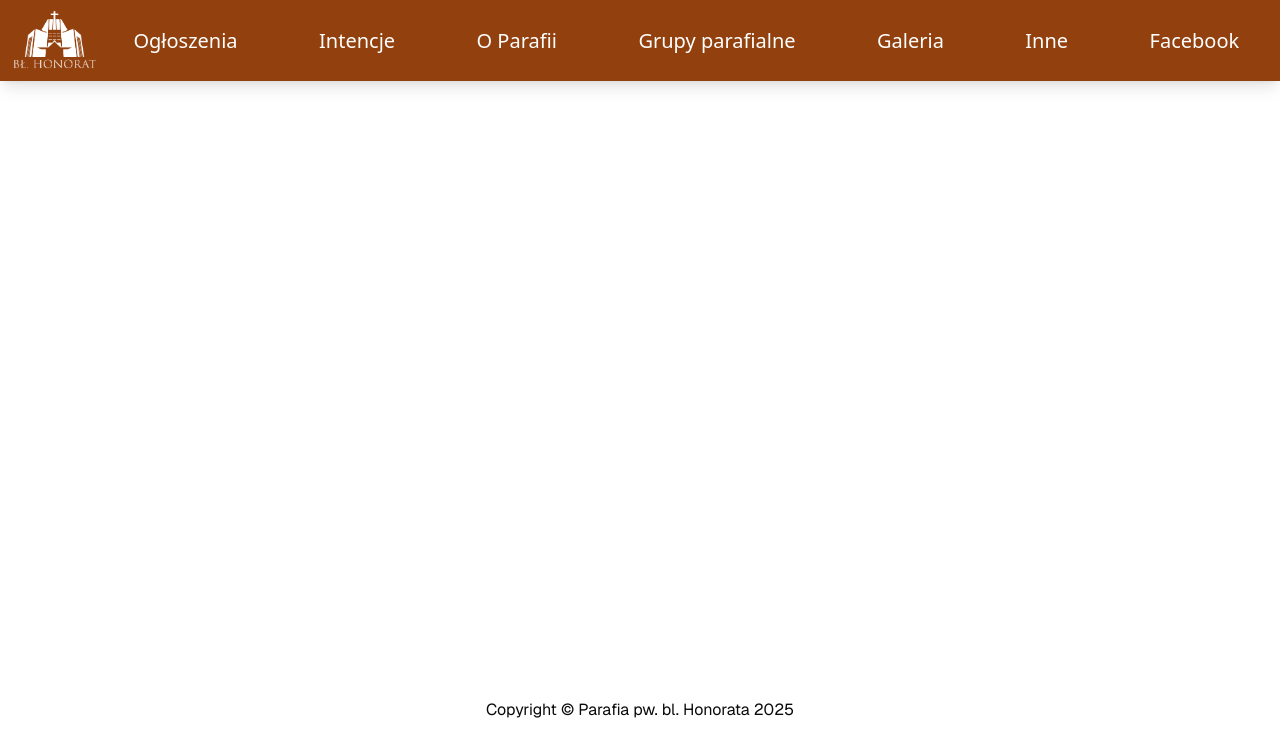
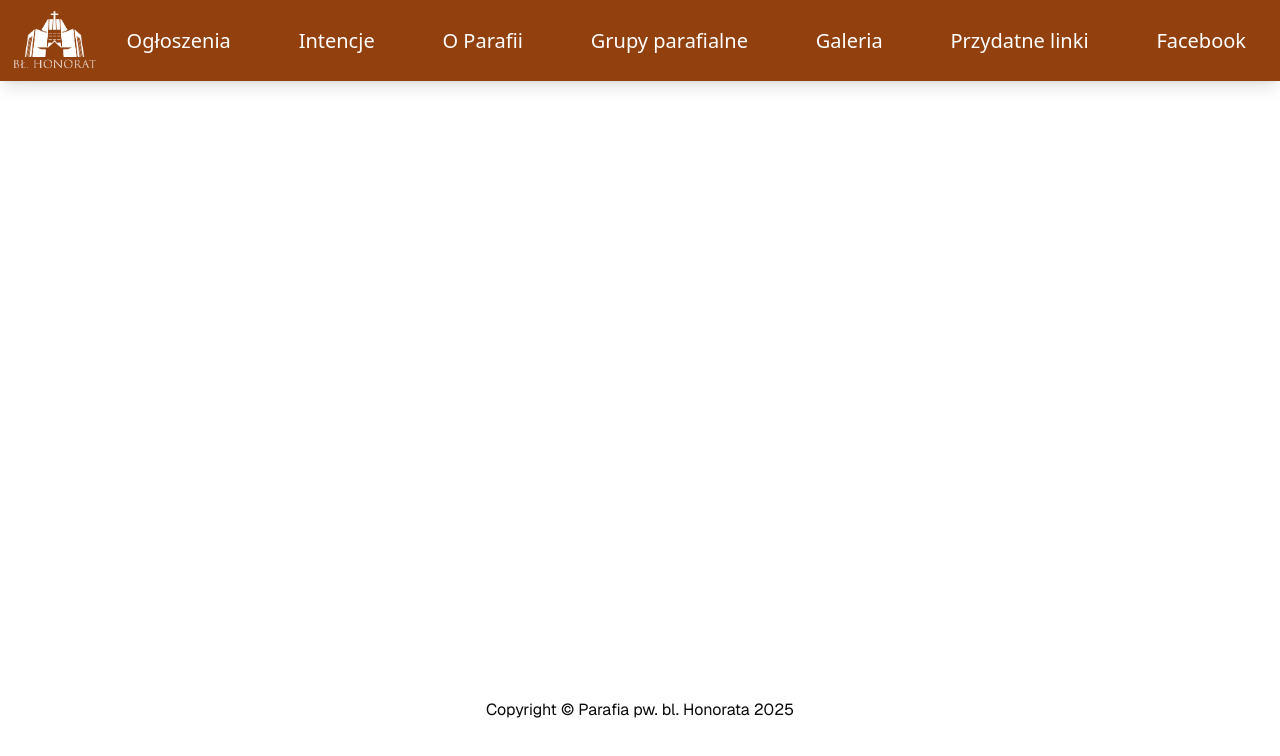
Before and after one commit to parafia-honorata/parish-page, a Next.js app: page / in a window 1280 px wide. Shown: the top 756 px of the page. Built offline with nearby package versions, Linux system fonts and the light colour scheme.

Commit message:
Fix navbar

```diff
--- a/app/layout.tsx
+++ b/app/layout.tsx
@@ -4,6 +4,7 @@ import "./globals.css";
 import Link from "next/link";
 import Image from "next/image";
 import LogoChurch from "./LogoChurch.png";
+import Navbar from "@/components/Navbar";
 
 const geistSans = Geist({
   variable: "--font-geist-sans",
@@ -31,36 +32,7 @@ export default function RootLayout({
         className={`${geistSans.variable} ${geistMono.variable} antialiased`}
       >
         <>
-          <nav className="fixed top-0 left-0 w-full p-2 shadow-lg bg-amber-800 text-xl">
-            <div className="container flex ">
-              <Link href={"/"}>
-                <Image src={LogoChurch} width={100} height={100} alt="logo" />
-              </Link>
-              <ul className="flex items-center space-x-4 text-white w-full justify-around">
-                <li className="hover:bg-amber-500 p-4 rounded-sm">
-                  <Link href="/">Ogłoszenia</Link>
-                </li>
-                <li className="hover:bg-amber-500 p-4 rounded-sm">
-                  <Link href="/">Intencje</Link>
-                </li>
-                <li className="hover:bg-amber-500 p-4 rounded-sm">
-                  <Link href="/">O Parafii</Link>
-                </li>
-                <li className="hover:bg-amber-500 p-4 rounded-sm">
-                  <Link href="/">Grupy parafialne</Link>
-                </li>
-                <li className="hover:bg-amber-500 p-4 rounded-sm">
-                  <Link href="/">Galeria</Link>
-                </li>
-                <li className="hover:bg-amber-500 p-4 rounded-sm">
-                  <Link href="/">Inne</Link>
-                </li>
-                <li className="hover:bg-amber-500 p-4 rounded-sm">
-                  <Link href="/">Facebook</Link>
-                </li>
-              </ul>
-            </div>
-          </nav>
+          <Navbar />
           <div className="grid grid-rows-[20px_1fr_20px] items-center justify-items-center min-h-screen p-8 pb-20 gap-16 sm:p-20 font-[family-name:var(--font-geist-sans)]">
             {children}
             <footer className="row-start-3 flex gap-6 flex-wrap items-center justify-center">
--- /dev/null
+++ b/components/Navbar.tsx
@@ -0,0 +1,72 @@
+import Link from "next/link";
+import Image from "next/image";
+import LogoChurch from "../app/LogoChurch.png";
+
+interface NavbarItem {
+  title: string;
+  link: string;
+  isExternal?: boolean;
+}
+
+const Navbar = () => {
+  const itemList: NavbarItem[] = [
+    {
+      title: 'Ogłoszenia',
+      link: '/ogloszenia'
+    },
+    {
+      title: 'Intencje',
+      link: '/intencje'
+    },
+    {
+      title: 'O Parafii',
+      link: '/o-parafii'
+    },
+    {
+      title: 'Grupy parafialne',
+      link: '/grupy'
+    },
+    {
+      title: 'Galeria',
+      link: 'https://drive.google.com/drive/folders/1s6g6oZ2K5BW_3otAI-SUd1wNBGV6xYgc?usp=sharing',
+      isExternal: true
+    },
+    {
+      title: 'Przydatne linki',
+      link: '/linki'
+    },
+    {
+      title: 'Facebook',
+      link: 'https://www.facebook.com/ParafiaHonorata/',
+      isExternal: true
+    },
+  ]
+
+  const renderItem = (navbarItem: NavbarItem) => {
+    return (
+      <li className="hover:bg-amber-500 p-4 rounded-sm" key={navbarItem.link}>
+        { navbarItem.isExternal ?
+            <a href={navbarItem.link} target="_blank" rel="noreferrer" key={navbarItem.link}>{navbarItem.title}</a>
+            :
+            <Link href={navbarItem.link}>{navbarItem.title}</Link>
+        }
+      </li>
+    )
+  }
+
+    return (
+      <nav className="fixed top-0 left-0 w-full p-2 shadow-lg bg-amber-800 text-xl">
+        <div className="container flex ">
+          <Link href={"/"}>
+            <Image src={LogoChurch} width={100} height={100} alt="logo" />
+          </Link>
+          <ul className="flex items-center space-x-4 text-white w-full justify-around">
+            {itemList.map((item) => renderItem(item))}
+          </ul>
+        </div>
+      </nav>
+  )
+
+}
+
+export default Navbar;
```
